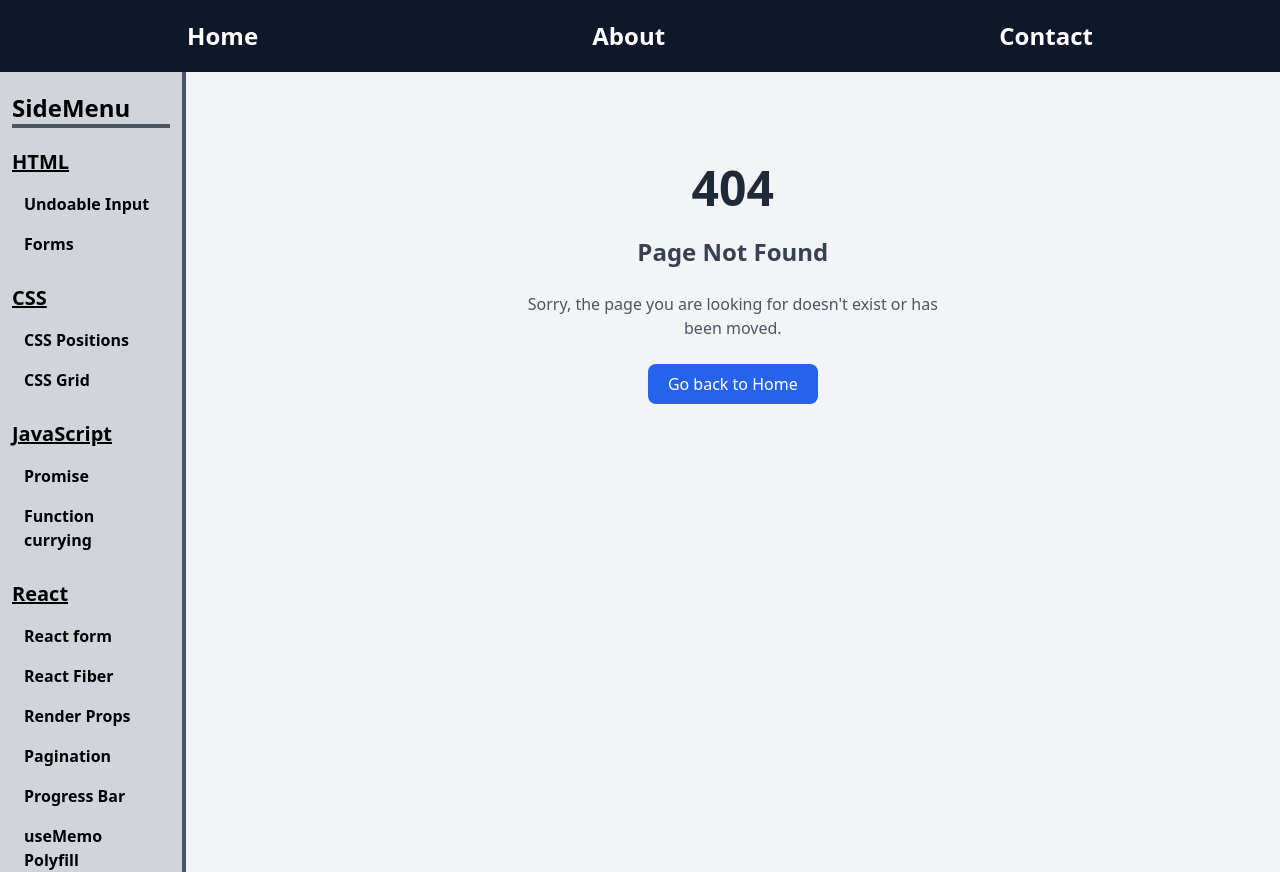
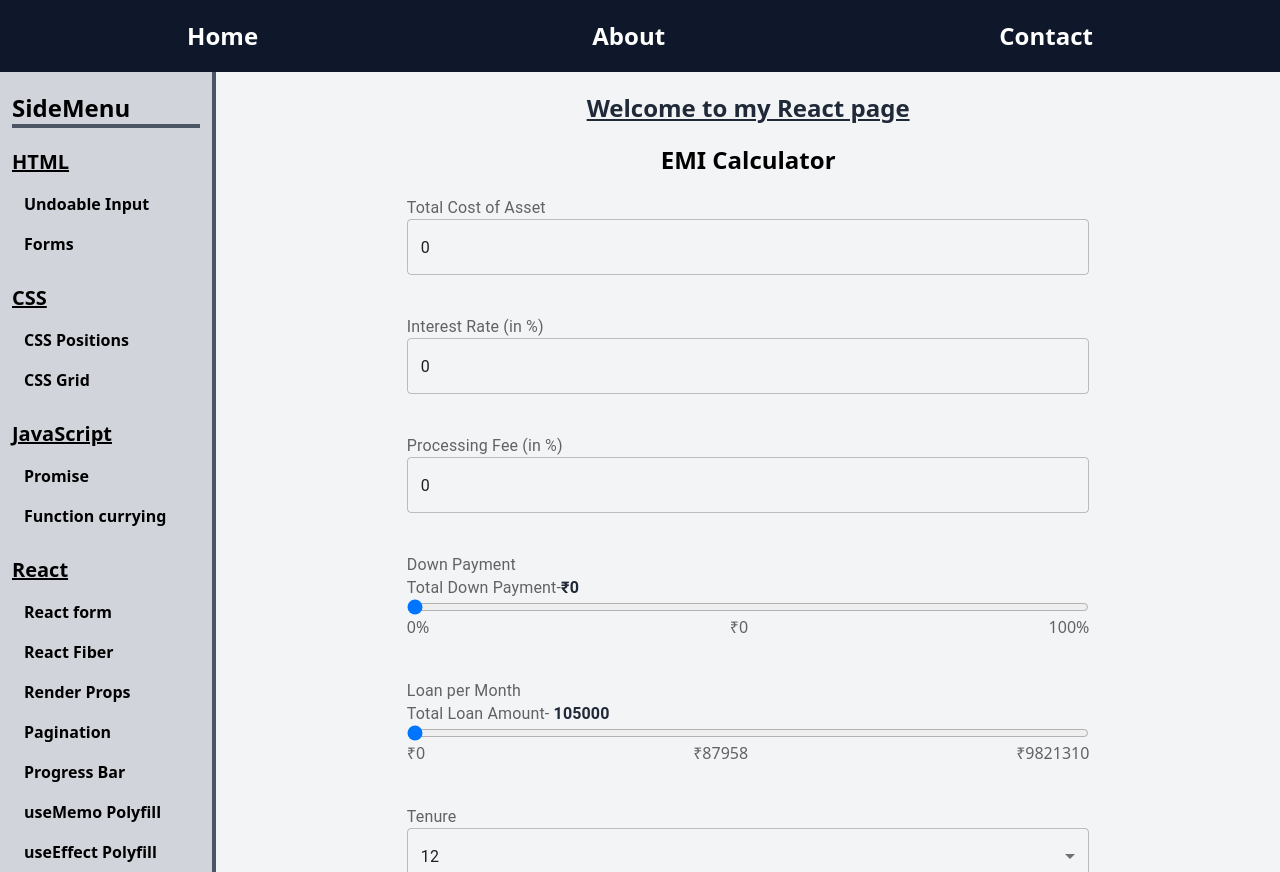
Before and after one commit to pmaik/frontend-code-vault, a React (Create React App) app: page /react/emi-calculator in a window 1280 px wide. Built offline with nearby package versions, Linux system fonts and the light colour scheme.

Commit message:
EMI calculator

```diff
--- /dev/null
+++ b/src/Components/React/EMICalculator/emiSchema.js
@@ -0,0 +1,18 @@
+import { z } from "zod";
+import { TENURE } from "./utils";
+
+export const emiSchema = z.object({
+    totalCost: z.coerce.number().min(0, "Total cost must be greater than 0."),
+    interestRate: z.coerce
+        .number()
+        .min(1, "Interest rate must be greater than 0."),
+    processingFee: z.coerce
+        .number()
+        .min(1, "Processing fee must be greater than 0."),
+    downPayment: z.coerce
+        .number()
+        .min(1, "Down payment  must be greater than 0."),
+    tenure: z.enum(TENURE, {
+        errorMap: () => ({ message: "Please select a tenure" }),
+    }),
+});
--- /dev/null
+++ b/src/Components/React/EMICalculator/index.jsx
@@ -0,0 +1,206 @@
+import React, { useState } from "react";
+import { useForm, Controller } from "react-hook-form";
+import { emiSchema } from "./emiSchema";
+import { zodResolver } from "@hookform/resolvers/zod";
+import {
+    TextField,
+    FormControl,
+    Select,
+    MenuItem,
+    FormHelperText,
+    FormLabel,
+} from "@mui/material";
+import { TENURE, finalDownPayment, calculateEMI } from "./utils";
+
+const EMICalculator = () => {
+    const {
+        control,
+        handleSubmit,
+        watch,
+        setValue,
+        formState: { isSubmitting },
+    } = useForm({
+        resolver: zodResolver(emiSchema),
+        defaultValues: {
+            totalCost: 0,
+            interestRate: 0,
+            processingFee: 0,
+            downPayment: 0,
+            tenure: 12,
+        },
+    });
+    const totalCost = watch("totalCost");
+    const interestRate = watch("interestRate");
+    const processingFeeRate = watch("processingFee");
+    const downPayment = watch("downPayment");
+    const tenure = watch("tenure");
+
+    const [finalDownP, setFinalDownP] = useState(
+        finalDownPayment(downPayment, totalCost, processingFeeRate)
+    );
+
+    return (
+        <div className="flex flex-col items-center justify-center w-[100%] gap-5 ">
+            <p className="text-2xl font-bold">EMI Calculator</p>
+
+            <div className="w-2/3">
+                <form
+                    onSubmit={handleSubmit(() => {})}
+                    className="flex flex-col gap-10"
+                >
+                    <Controller
+                        name="totalCost"
+                        control={control}
+                        render={({ field, fieldState: { error } }) => (
+                            <div className="flex flex-col">
+                                <FormLabel>Total Cost of Asset</FormLabel>
+                                <TextField
+                                    id="totalCost"
+                                    type="number"
+                                    variant="outlined"
+                                    placeholder="Enter total cost"
+                                    error={!!error}
+                                    helperText={error?.message}
+                                    // {...helperTextStyles}
+                                    {...field}
+                                />
+                            </div>
+                        )}
+                    />
+
+                    <Controller
+                        name="interestRate"
+                        control={control}
+                        render={({ field, fieldState: { error } }) => (
+                            <div className="flex flex-col">
+                                <FormLabel>Interest Rate (in %)</FormLabel>
+                                <TextField
+                                    id="interestRate"
+                                    type="number"
+                                    variant="outlined"
+                                    placeholder="Enter interest rate"
+                                    error={!!error}
+                                    helperText={error?.message}
+                                    {...field}
+                                />
+                            </div>
+                        )}
+                    />
+
+                    <Controller
+                        name="processingFee"
+                        control={control}
+                        render={({ field, fieldState: { error } }) => (
+                            <div className="flex flex-col">
+                                <FormLabel>Processing Fee (in %)</FormLabel>
+                                <TextField
+                                    id="processingFee"
+                                    type="number"
+                                    variant="outlined"
+                                    placeholder="Enter processing fee"
+                                    error={!!error}
+                                    helperText={error?.message}
+                                    {...field}
+                                />
+                            </div>
+                        )}
+                    />
+
+                    <Controller
+                        name="downPayment"
+                        control={control}
+                        render={({ field, fieldState: { error } }) => (
+                            <FormControl fullWidth error={!!error}>
+                                <FormLabel>
+                                    <p>Down Payment</p>
+                                    <p>
+                                        Total Down Payment-
+                                        <span className="text-gray-800 font-bold">
+                                            ₹{finalDownP}
+                                        </span>
+                                    </p>
+                                </FormLabel>
+                                <input
+                                    type="range"
+                                    id="downPayment"
+                                    name="downPayment"
+                                    min={0}
+                                    max={totalCost}
+                                    step={10}
+                                    {...field}
+                                />
+                                <div className="flex justify-between text-[#00000099]">
+                                    <span>0%</span>
+                                    <span>₹{downPayment}</span>
+                                    <span>100%</span>
+                                </div>
+                                {error && (
+                                    <FormHelperText
+                                        sx={{ marginLeft: 0, fontSize: "14px" }}
+                                    >
+                                        {error.message}
+                                    </FormHelperText>
+                                )}
+                            </FormControl>
+                        )}
+                    />
+
+                    <FormControl fullWidth>
+                        <FormLabel>
+                            <p>Loan per Month</p>
+                            <p>
+                                Total Loan Amount-{" "}
+                                <span className="text-gray-800 font-bold">
+                                    {105000}
+                                </span>
+                            </p>
+                        </FormLabel>
+                        <input
+                            type="range"
+                            id="loanAmount"
+                            name="loanAmount"
+                            min={calculateEMI(totalCost)}
+                            max={calculateEMI(totalCost)}
+                            className=""
+                        />
+                        <div className="flex justify-between text-[#00000099]">
+                            <span>₹0</span>
+                            <span>₹{87958}</span>
+                            <span>₹9821310</span>
+                        </div>
+                    </FormControl>
+
+                    <Controller
+                        name="tenure"
+                        control={control}
+                        render={({ field, fieldState: { error } }) => (
+                            <FormControl fullWidth error={!!error}>
+                                <FormLabel>Tenure</FormLabel>
+                                <Select
+                                    labelId="tenure-label"
+                                    id="tenure"
+                                    {...field}
+                                >
+                                    {TENURE.map((ten) => (
+                                        <MenuItem key={ten} value={ten}>
+                                            {ten}
+                                        </MenuItem>
+                                    ))}
+                                </Select>
+                                {error && (
+                                    <FormHelperText
+                                        sx={{ marginLeft: 0, fontSize: "14px" }}
+                                    >
+                                        {error.message}
+                                    </FormHelperText>
+                                )}
+                            </FormControl>
+                        )}
+                    />
+                </form>
+            </div>
+        </div>
+    );
+};
+
+export default EMICalculator;
--- /dev/null
+++ b/src/Components/React/EMICalculator/utils.js
@@ -0,0 +1,15 @@
+export const TENURE = [12, 24, 36, 60, 72];
+
+export const finalDownPayment = (downPayment, totalCost, processingFeeRate) => {
+    if (Number(totalCost) === 0) {
+        return 0;
+    }
+
+    const remAmount = totalCost - downPayment;
+    const processingCharge = Math.floor((remAmount * processingFeeRate) / 100);
+    return downPayment + processingCharge;
+};
+
+export const calculateEMI = (totalCost) => {
+    return 0;
+};
--- a/src/Components/React/index.jsx
+++ b/src/Components/React/index.jsx
@@ -4,7 +4,7 @@ import { Outlet } from "react-router-dom";
 function ReactComp() {
     return (
         <div className="flex flex-col items-center justify-center">
-            <h1 className="text-2xl font-bold text-gray-800 mb-10 underline">
+            <h1 className="text-2xl font-bold text-gray-800 mb-5 underline">
                 Welcome to my React page
             </h1>
             <Outlet />
--- a/src/Components/SideMenu/index.jsx
+++ b/src/Components/SideMenu/index.jsx
@@ -8,7 +8,7 @@ const SideMenu = () => {
     const currentPath = pathname.replace(/-/g, " ");
 
     return (
-        <div className=" w-1/6 py-5 px-3 border-r-4 border-gray-600 bg-gray-300 h-screen overflow-y-auto">
+        <div className=" w-1/5 py-5 px-3 border-r-4 border-gray-600 bg-gray-300 h-screen overflow-y-auto">
             <p className="text-2xl font-bold border-b-4 border-gray-600">
                 SideMenu
             </p>
--- a/src/Constants/index.jsx
+++ b/src/Constants/index.jsx
@@ -76,6 +76,7 @@ export const SIDE_MENU_LIST = [
             "useMemo Polyfill",
             "useEffect Polyfill",
             "Stepper",
+            "EMI Calculator",
         ],
     },
 ];
--- a/src/Routes/AppRoutes.jsx
+++ b/src/Routes/AppRoutes.jsx
@@ -20,6 +20,7 @@ import ProgressBar from "../Components/React/ProgressBar";
 import UseMemoPolyfill from "../Components/React/UseMemoPolyfill";
 import UseEffectPolyfill from "../Components/React/UseEffectPolyfill";
 import Stepper from "../Components/React/Stepper";
+import EMICalculator from "../Components/React/EMICalculator";
 import { MENU_SECTION_TYPES } from "../Constants";
 import ErrorBoundary from "../Common/ErrorBoundary";
 
@@ -97,6 +98,10 @@ const router = createBrowserRouter([
                         path: "stepper",
                         element: <Stepper />,
                     },
+                    {
+                        path: "emi-calculator",
+                        element: <EMICalculator />,
+                    },
                 ],
             },
             {
```
